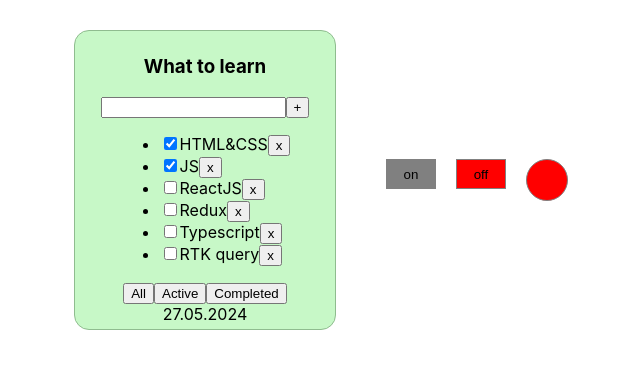
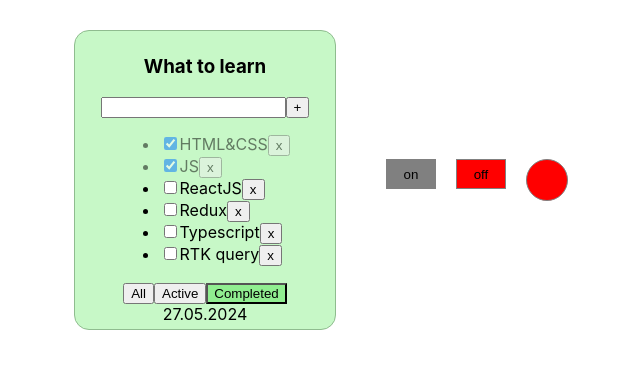
Before and after one commit to kalibria/todolist, a React (Create React App) app: page / in a window 1280 px wide. Shown: the top 368 px of the page, without its empty margins (294-934 px from the left). Built offline with nearby package versions, Linux system fonts and the light colour scheme.

Commit message:
added styled to compleated tasks

```diff
--- a/src/App.css
+++ b/src/App.css
@@ -16,3 +16,11 @@
 .error-message {
   color: red;
 }
+
+.active-filter {
+  background-color: lightgreen;
+}
+
+.is-done {
+  opacity: 0.5;
+}
--- a/src/App.tsx
+++ b/src/App.tsx
@@ -94,7 +94,7 @@ function App() {
             <Todolist title={'What to learn'} tasks={tasks} data={'27.05.2024'} removeTask={removeTask}
                       changeFilter={changeFilter} addTask={addTask} enteredTask={enteredTask}
                       onChangeInputHandler={onChangeInputHandler} changeTaskStatus={changeTaskStatus}
-            error={error} setError={setError}
+            error={error} setError={setError} filter={filter}
             />
 
             <OnOffIndicator onIsClick={onIsClick} handleClick={changeIndicator}/>
--- a/src/Button.tsx
+++ b/src/Button.tsx
@@ -4,8 +4,9 @@ type ButtonPropsType = {
     title: string
     onClick?: () => void
     disabled?: boolean
+    className?: string
 }
 
-export const Button = ({ title, onClick, disabled }: ButtonPropsType) => {
-    return <button onClick={onClick} disabled={disabled}>{title}</button>
+export const Button = ({ title, onClick, disabled, className }: ButtonPropsType) => {
+    return <button onClick={onClick} disabled={disabled} className={className}>{title}</button>
 };
--- a/src/Todolist.tsx
+++ b/src/Todolist.tsx
@@ -16,6 +16,7 @@ type TodolistProps = {
     changeTaskStatus: (id: string, status: boolean) => void
     error: string | null
     setError: Dispatch<React.SetStateAction<string | null>>
+    filter: FilterValuesType
 }
 
 export const Todolist = ({
@@ -28,7 +29,8 @@ export const Todolist = ({
                              onChangeInputHandler,
                              changeTaskStatus,
                              error,
-    setError
+                             setError,
+                             filter
                          }: TodolistProps) => {
     const [taskTitle, setTaskTitle] = useState('');
 
@@ -48,7 +50,7 @@ export const Todolist = ({
                     const changeTaskStatusHandler = (e: ChangeEvent<HTMLInputElement>, id: string) => {
                         changeTaskStatus(id, e.currentTarget.checked)
                     }
-                    return <li key={task.id}><input type="checkbox" checked={task.isDone}
+                    return <li key={task.id} className={task.isDone ? 'is-done' : ''}><input type="checkbox" checked={task.isDone}
                                                     onChange={e => changeTaskStatusHandler(e, task.id)}/>
                         <span>{task.title}</span>
                         <Button title={"x"} onClick={() => removeTask(task.id)}/>
@@ -59,9 +61,9 @@ export const Todolist = ({
             }
 
             <div>
-                <Button title={'All'} onClick={() => changeFilter('all')}/>
-                <Button title={'Active'} onClick={() => changeFilter('active')}/>
-                <Button title={'Completed'} onClick={() => changeFilter('completed')}/>
+                <Button title={'All'} onClick={() => changeFilter('all')} className={filter === "all" ? 'active-filter' : ''}/>
+                <Button title={'Active'} onClick={() => changeFilter('active')} className={filter === "active" ? 'active-filter' : ''}/>
+                <Button title={'Completed'} onClick={() => changeFilter('completed')} className={filter === "completed" ? 'active-filter' : ''}/>
             </div>
             <div>{data}</div>
         </div>
```
